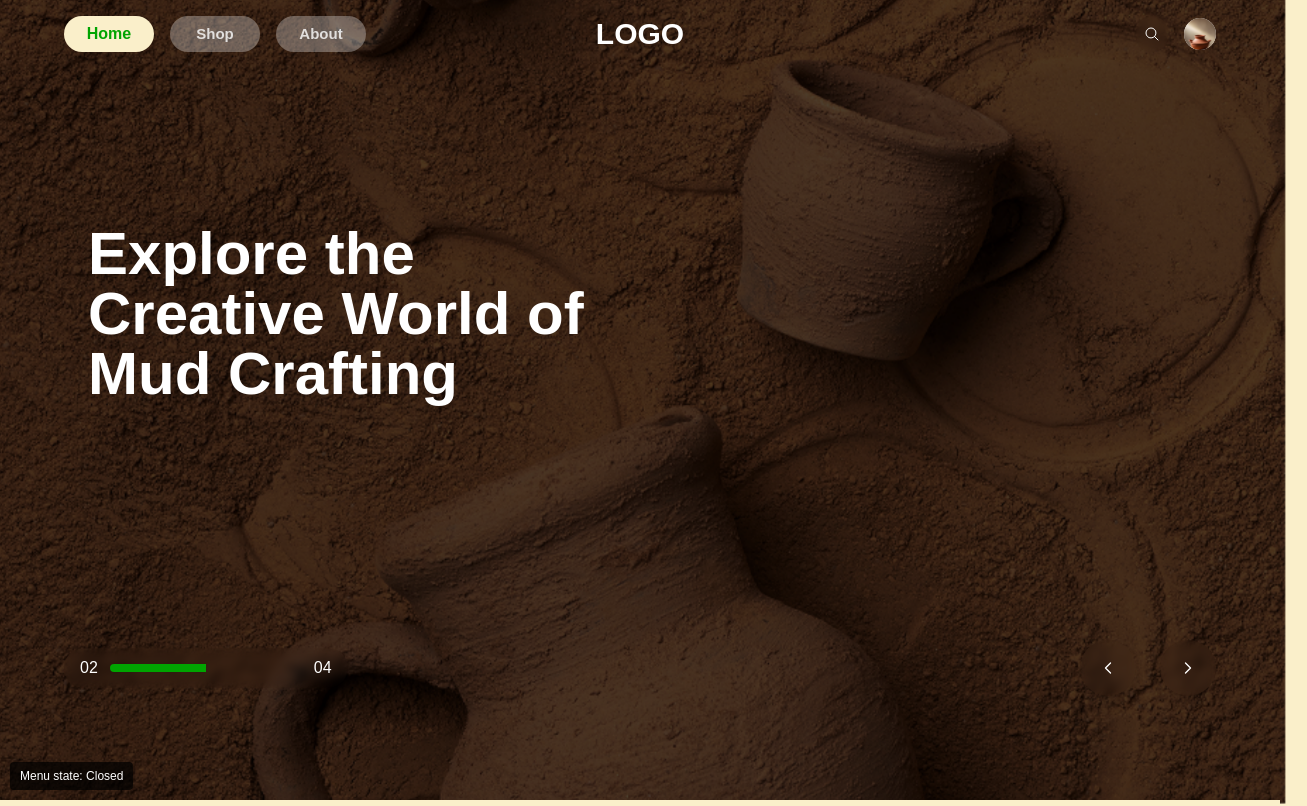
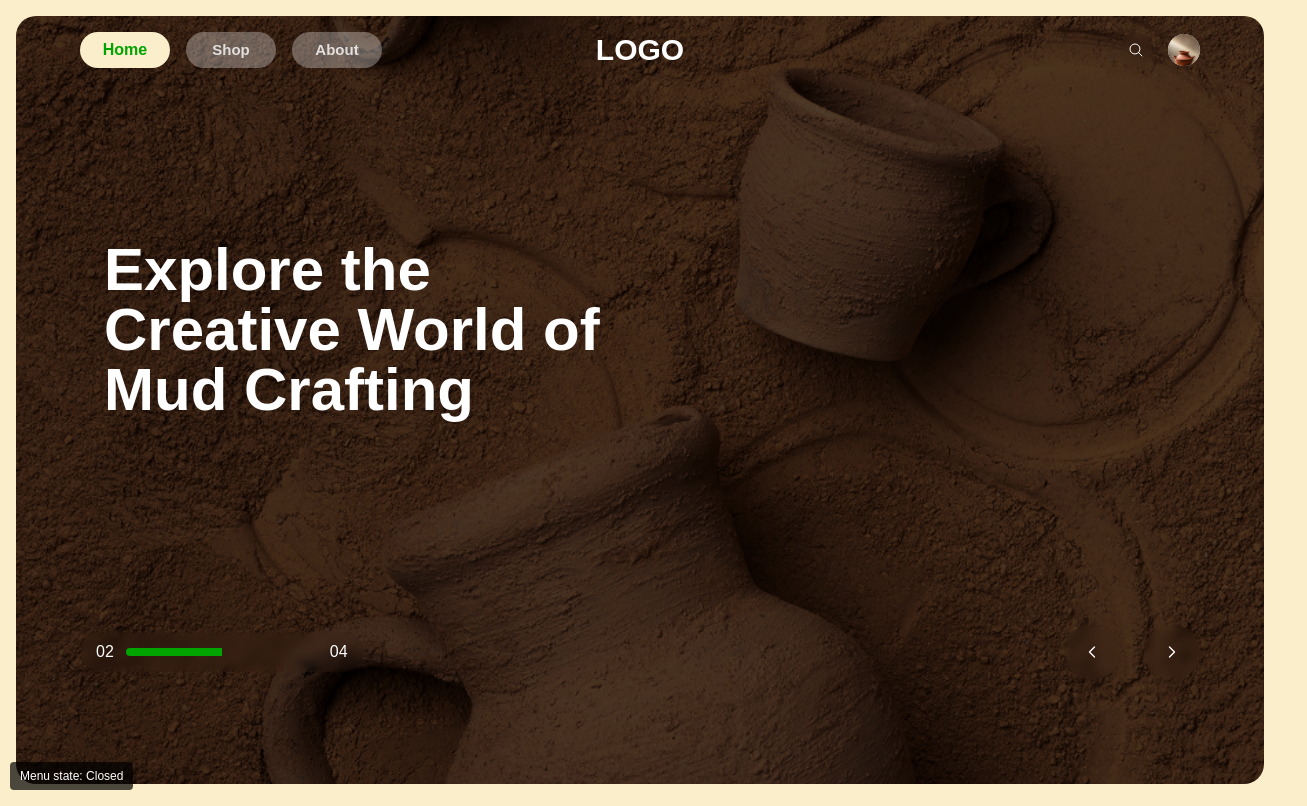
Before and after one commit to M0hammedHaris/mud_potter, a Next.js app: page / in a window 1280 px wide. Shown: the top 806 px of the page, 1307 px wide, since content can reach past the window. Built offline with nearby package versions, Linux system fonts and the light colour scheme.

Commit message:
feat: enhance Hero and Navigation components with improved styling and layout

```diff
--- a/src/components/hero.tsx
+++ b/src/components/hero.tsx
@@ -75,12 +75,12 @@ export function Hero({ title, images }: HeroProps) {
 
   return (
     <section
-      className="relative h-screen"
+      className="relative h-screen bg-[#FAEFCA] p-4"
       onTouchStart={() => setIsPaused(true)}
       onTouchEnd={() => setTimeout(() => setIsPaused(false), 5000)}
     >
       {/* Main background that changes with slides */}
-      <div className="absolute inset-0 z-0">
+      <div className="absolute inset-4 z-0 rounded-[20px] overflow-hidden">
         {images.map((image, index) => (
           <div
             key={index}
@@ -103,13 +103,13 @@ export function Hero({ title, images }: HeroProps) {
               }}
             />
             {/* Add a subtle overlay to ensure text readability */}
-            <div className="absolute inset-0 bg-overlay"></div>
+            <div className="absolute inset-0 bg-overlay rounded-[20px]"></div>
           </div>
         ))}
       </div>
 
       {/* Hero content */}
-      <div className="relative z-10 flex flex-col justify-between h-full pointer-events-none">
+      <div className="relative z-10 flex flex-col justify-between h-full pointer-events-none rounded-[20px]">
         {/* Hero text - pointer-events-auto restores pointer events just for the text content */}
         <div className="pt-28 md:pt-36 px-6 md:px-16 mt-16">
           <div className="inline-block px-6 py-4 rounded-lg pointer-events-auto">
--- a/src/components/navigation.tsx
+++ b/src/components/navigation.tsx
@@ -52,14 +52,14 @@ export function Navigation() {
     }, []);
 
     return (
-        <header className="absolute top-0 w-full z-50">
+        <header className="absolute top-4 left-4 right-4 z-50">
             {/* Debug indicator - only rendered on client side to avoid hydration errors */}
             {isClient && process.env.NODE_ENV !== 'production' && (
                 <div className="menu-debug">
                     Menu state: {isMobileMenuOpen ? 'Open' : 'Closed'}
                 </div>
             )}
-            <nav className="flex items-center justify-between px-6 py-4 md:px-16">
+            <nav className="flex items-center justify-between px-6 py-4 md:px-16 rounded-t-[20px]">
                 {/* Mobile menu toggle button */}
                 <div className="md:hidden relative z-50">
                     <Button
```
